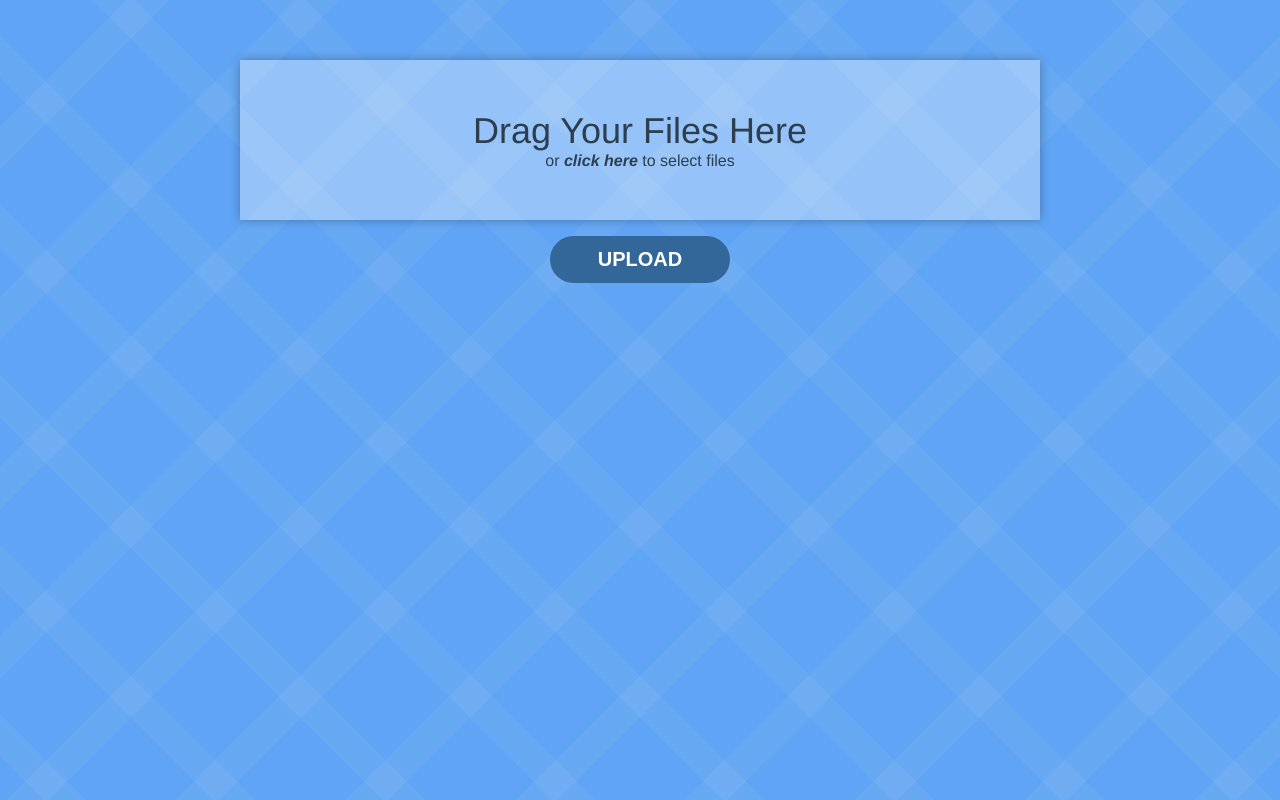
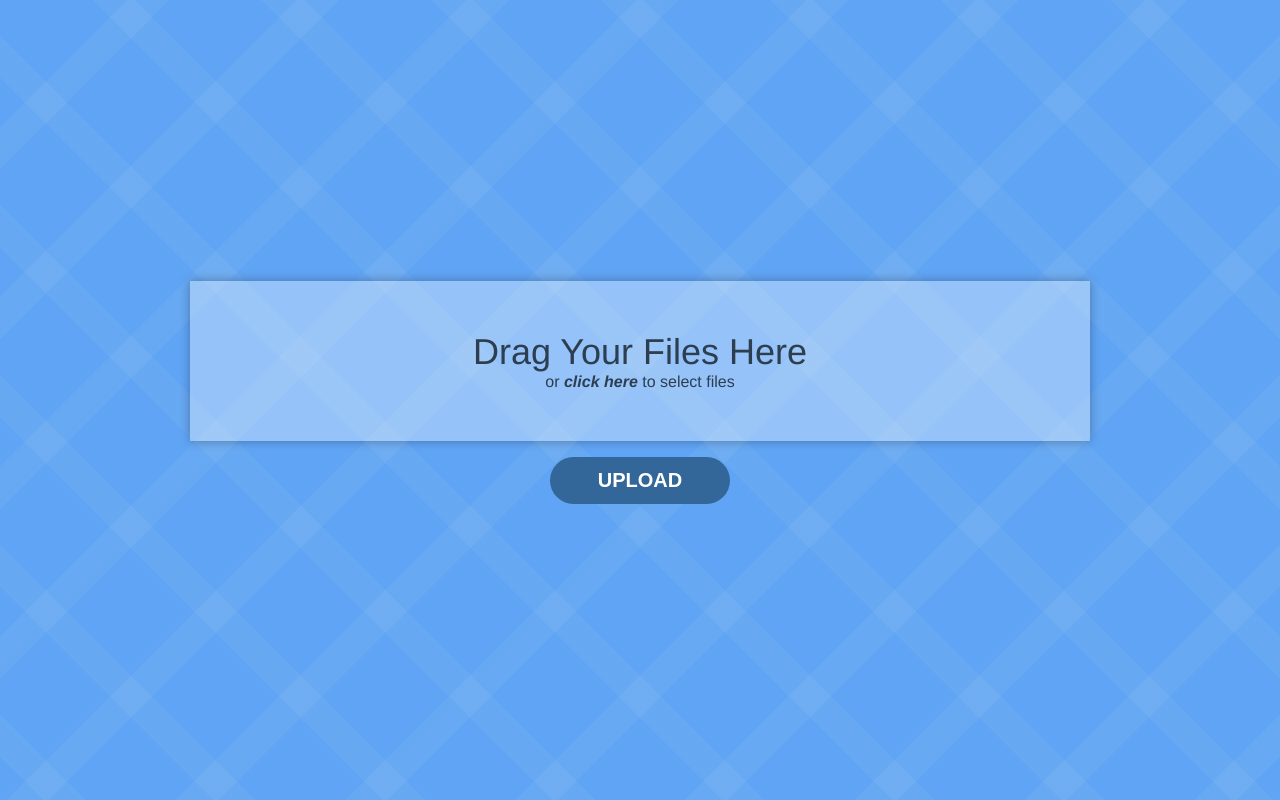
Before and after one commit to joezimjs/vue-dd-uploader, a Vue app: page / in a window 1280 px wide. Built offline with nearby package versions, Linux system fonts and the light colour scheme.

Commit message:
Center vertically

```diff
--- a/src/App.vue
+++ b/src/App.vue
@@ -50,7 +50,7 @@
 }
 </script>
 
-<style>
+<style lang="stylus">
 html {
 	height: 100%;
 	width: 100%;
@@ -79,6 +79,12 @@
 			var(--color1) calc(var(--size) * 12)
 		);
 }
+
+body {
+	height: 100%;
+	margin: 0;
+	padding: 0;
+}
 </style>
 
 <style scoped lang="stylus">
@@ -88,11 +94,17 @@
 	-moz-osx-font-smoothing: grayscale;
 	text-align: center;
 	color: #2c3e50;
-	margin: 60px auto 0;
-	max-width: 800px;
+	margin: 0 auto;
+	height: 100%;
+	display: flex;
+	flex-direction: column;
+	justify-content: center;
 }
 
 .drop-area {
+	width: 100%;
+	max-width: 800px;
+	margin: 0 auto;
 	padding: 50px;
 	background: #ffffff55;
 	box-shadow: 0 0 10px rgba(0, 0, 0, 0.3);
--- a/src/main.js
+++ b/src/main.js
@@ -1,4 +1,4 @@
 import { createApp } from 'vue'
 import App from './App.vue'
 
-createApp(App).mount('#app')
+createApp(App).mount('body')
```
